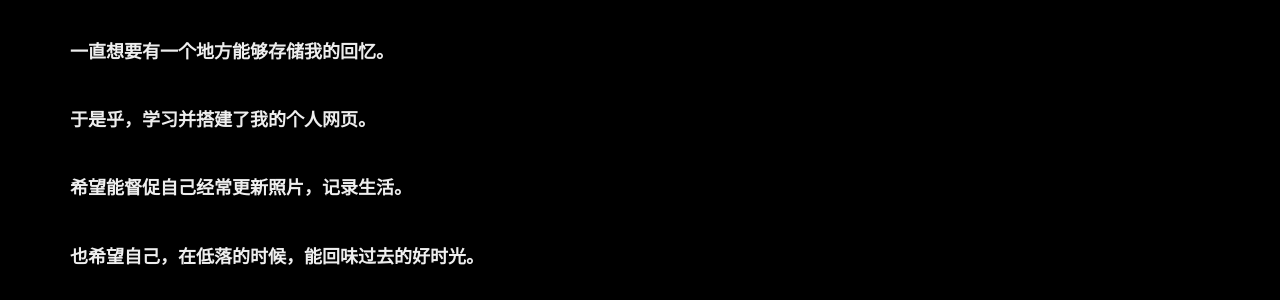
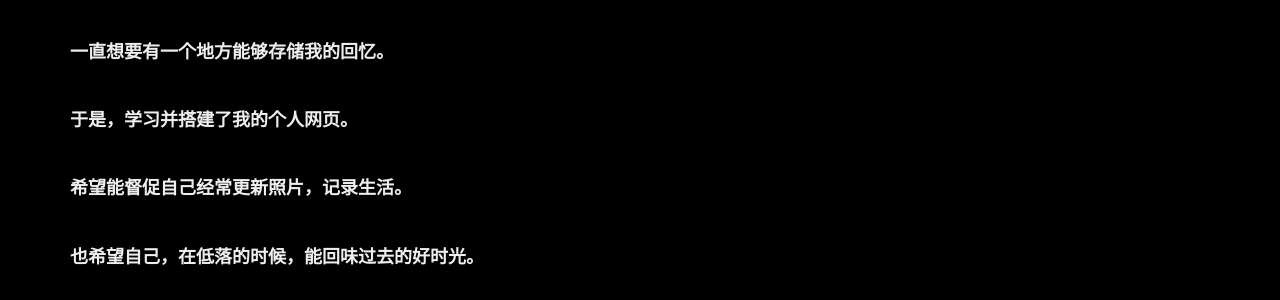
Before and after one commit to jaynancy/JayPhoto, a Jekyll site: the page built from about/index.html, in a window 1280 px wide. Shown: the part 524-824 px from the top of the page. Built offline with Jekyll 4.4.1, drawn with Linux system fonts in a browser that asks for light colours; nearby versions of some CDN libraries.

Commit message:
Update index.html

```diff
--- a/about/index.html
+++ b/about/index.html
@@ -11,7 +11,7 @@ header-img: "img/about-bg.jpg"
 <br>
 <h4>一直想要有一个地方能够存储我的回忆。</h4>
 <br>
-<h4>于是乎，学习并搭建了我的个人网页。</h4>
+<h4>于是，学习并搭建了我的个人网页。</h4>
 <br>
 <h4>希望能督促自己经常更新照片，记录生活。</h4>
 <br>
```
